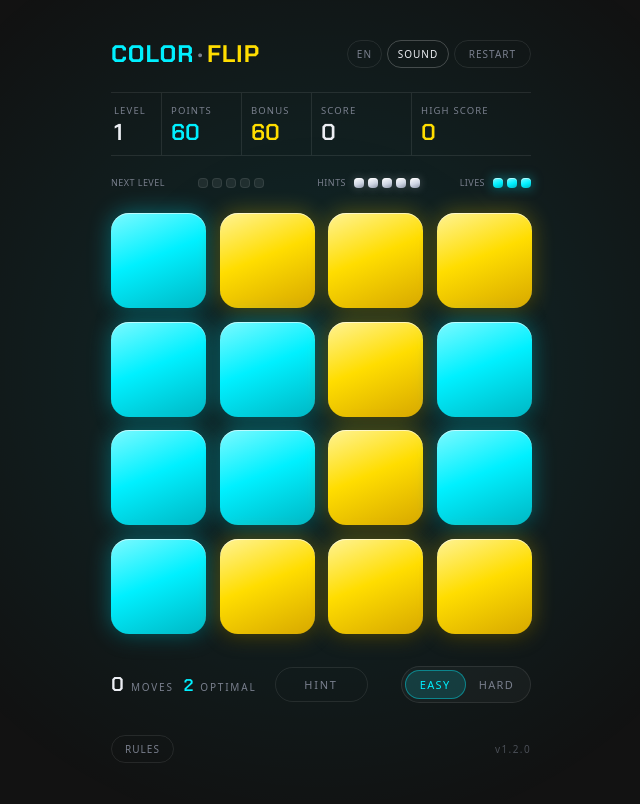
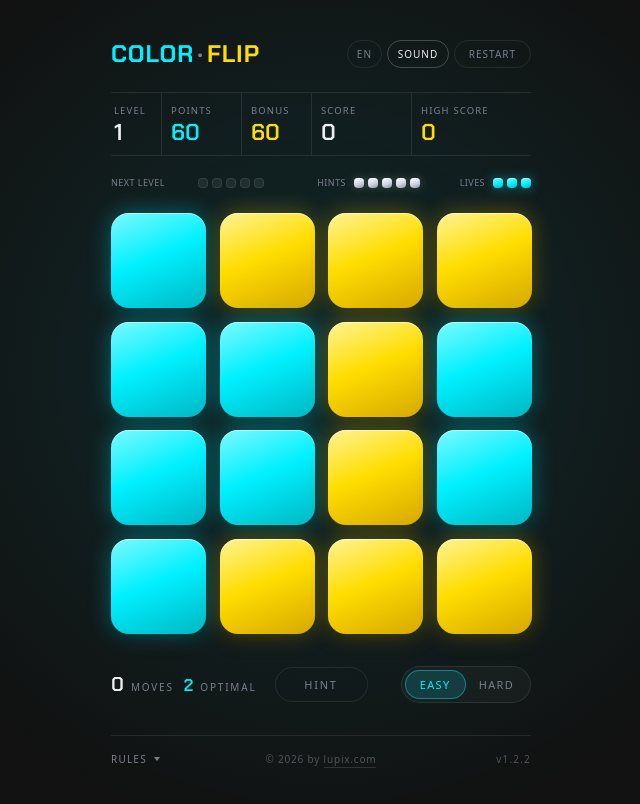
Before and after one commit to GeneZ86/colorflip, a plain HTML site: page index.html in a window 1280 px wide. Shown: the whole page, without its empty margins (319-959 px from the left). Drawn offline with Linux system fonts and the light colour scheme.

Commit message:
Add files via upload

```diff
--- a/index.html
+++ b/index.html
@@ -540,14 +540,64 @@
   .switch__opt:disabled { cursor: default; }
 
   /* ---------- Fussleiste ---------- */
-  .foot { display: flex; align-items: center; justify-content: space-between; gap: 12px; }
-  .version {
-    font-size: 10px;
-    letter-spacing: .14em;
-    color: var(--muted);
-    opacity: .55;
-    font-variant-numeric: tabular-nums;
-  }
+  /*
+   * Fussleiste: drei gleich leise Zeilen statt Knopf plus Kleingedrucktem.
+   * Die Aussenspalten sind gleich breit, der mittlere Hinweis sitzt damit
+   * wirklich mittig — unabhaengig von Sprache und Versionslaenge.
+   */
+  .foot {
+    display: grid;
+    grid-template-columns: 1fr auto 1fr;
+    align-items: baseline;
+    gap: 10px;
+    border-top: 1px solid var(--hairline);
+    padding-top: clamp(12px, 2.6vw, 16px);
+  }
+  .foot > * { font-size: 10px; letter-spacing: .12em; color: var(--muted); white-space: nowrap; }
+  .foot > .version { justify-self: end; }
+
+  /* Der Regel-Schalter ist der einzige bedienbare Teil und deshalb der
+     einzige, der nicht gedaempft ist. */
+  .rules-toggle {
+    justify-self: start;
+    font-family: var(--font-ui);
+    text-transform: uppercase;
+    background: none;
+    border: 0;
+    padding: 0;
+    cursor: pointer;
+    transition: color .2s;
+  }
+  .rules-toggle::after {
+    content: "";
+    display: inline-block;
+    width: 0; height: 0;
+    margin-left: 7px;
+    vertical-align: 2px;
+    border-left: 3.5px solid transparent;
+    border-right: 3.5px solid transparent;
+    border-top: 4px solid currentColor;
+    transition: transform .22s cubic-bezier(.2,.9,.3,1);
+  }
+  .rules-toggle[aria-expanded="true"]::after { transform: rotate(180deg); }
+  .rules-toggle:hover { color: var(--text); }
+  .rules-toggle:focus-visible { outline: 2px solid #fff; outline-offset: 3px; border-radius: 4px; }
+
+  .credit {
+    justify-self: center;
+    letter-spacing: .08em;
+    opacity: .6;
+  }
+  .credit a {
+    color: inherit;
+    text-decoration: none;
+    border-bottom: 1px solid rgba(255,255,255,.22);
+    padding-bottom: 1px;
+    transition: color .2s, border-color .2s;
+  }
+  .credit a:hover { color: var(--cyan); border-color: rgba(0,240,255,.5); }
+  .credit a:focus-visible { outline: 2px solid #fff; outline-offset: 2px; }
+  .version { opacity: .6; font-variant-numeric: tabular-nums; }
 
   /* Auf Telefonbreite wird alles kompakter, statt umzubrechen. */
   @media (max-width: 430px) {
@@ -669,7 +719,8 @@
   <div class="hint" id="hintText" hidden></div>
 
   <div class="foot">
-    <button class="pill" id="rules" type="button" aria-expanded="false" aria-controls="hintText">Rules</button>
+    <button class="rules-toggle" id="rules" type="button" aria-expanded="false" aria-controls="hintText">Rules</button>
+    <span class="credit">© 2026 by <a href="mailto:dev@lupix.com" title="dev@lupix.com">lupix.com</a></span>
     <span class="version" id="version"></span>
   </div>
 </main>
@@ -790,7 +841,7 @@
   /* ---------- Rules ---------- */
   var SIZE = 4, N = SIZE * SIZE, ALL = 0xFFFF;
   var LIVES_MAX = 3;
-  var VERSION = "1.2.0";        // bei jeder veroeffentlichten Aenderung hochzaehlen
+  var VERSION = "1.2.2";        // bei jeder veroeffentlichten Aenderung hochzaehlen
   var HINTS_MAX = 5;            // Hinweise pro Spiel, nicht pro Raetsel
   var PERFECT_TO_ADVANCE = 5;   // perfect solves needed for the next level
   var PENALTY_STEPS = 5;        // clicks over the optimum until a puzzle is worthless
@@ -1548,7 +1599,6 @@
     lockWidth(langEl, ["code"]);
     lockWidth(soundEl, ["soundOn", "soundOff"]);
     lockWidth(againEl, ["restart"]);
-    lockWidth(rulesEl, ["rules"]);
     lockButtonWidths();
     lockMeterWidths();
     fitRows();
--- a/sw.js
+++ b/sw.js
@@ -1,5 +1,5 @@
 /* Minimaler Service Worker: macht Color-Flip offline spielbar. */
-const CACHE = "colorflip-1.2.0";
+const CACHE = "colorflip-1.2.2";
 const CORE = ["./", "./index.html", "./manifest.webmanifest", "./icon-180.png", "./icon-192.png", "./icon-512.png"];
 
 self.addEventListener("install", (e) => {
```
